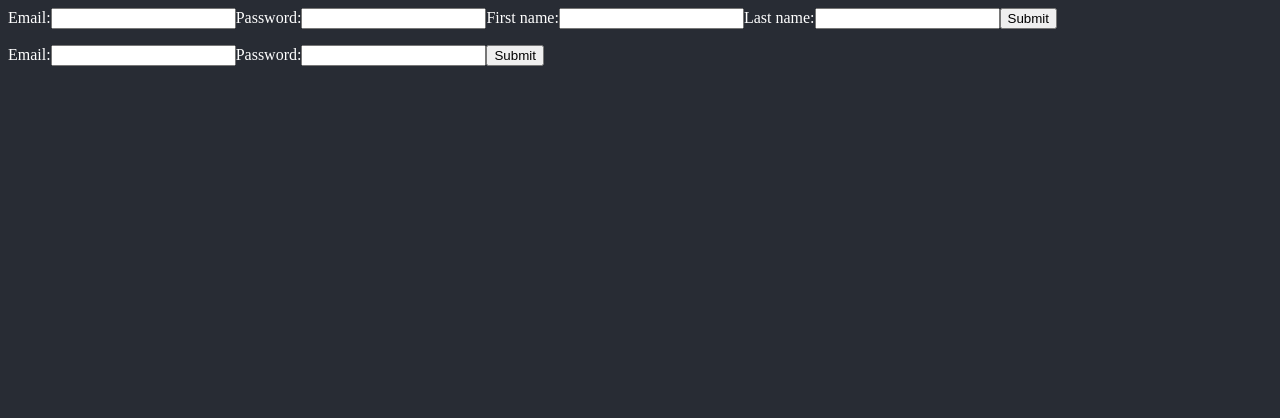
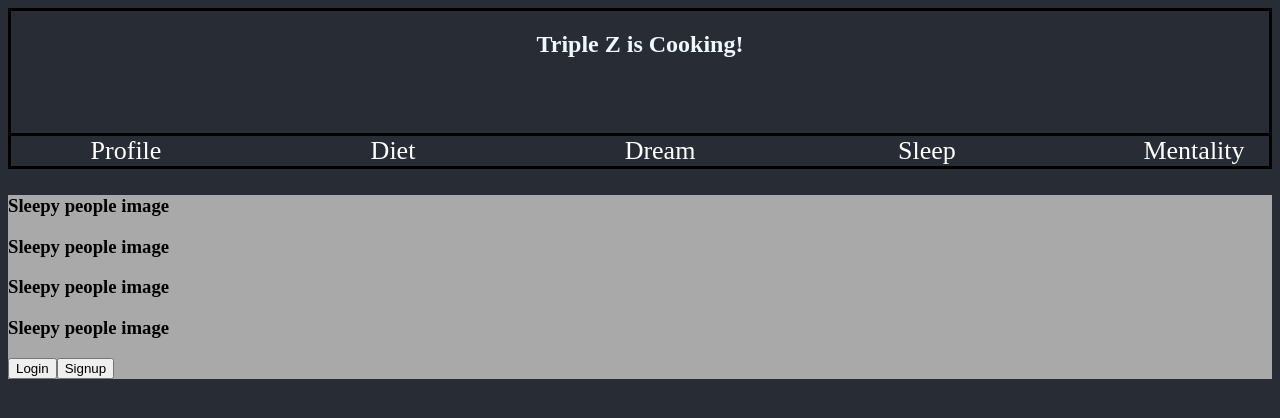
Before and after one commit to alwrence9/dreamscape, a React (Create React App) app in the folder client/: page / in a window 1280 px wide. Shown: the top 418 px of the page. Built offline with nearby package versions, Linux system fonts and the light colour scheme.

Commit message:
Pull from branch

```diff
--- a/client/src/App.js
+++ b/client/src/App.js
@@ -1,14 +1,11 @@
 import logo from './logo.svg';
 import './App.css';
 import Navigation from './components/Navigation.js';
-import SignupForm from './components/Signup.js'
-import LoginForm from './components/Login.js'
 
 function App() {
   return (
     <>
-      <SignupForm/>
-      <LoginForm/>
+      <Navigation/>
     </>
   );
 }
```
